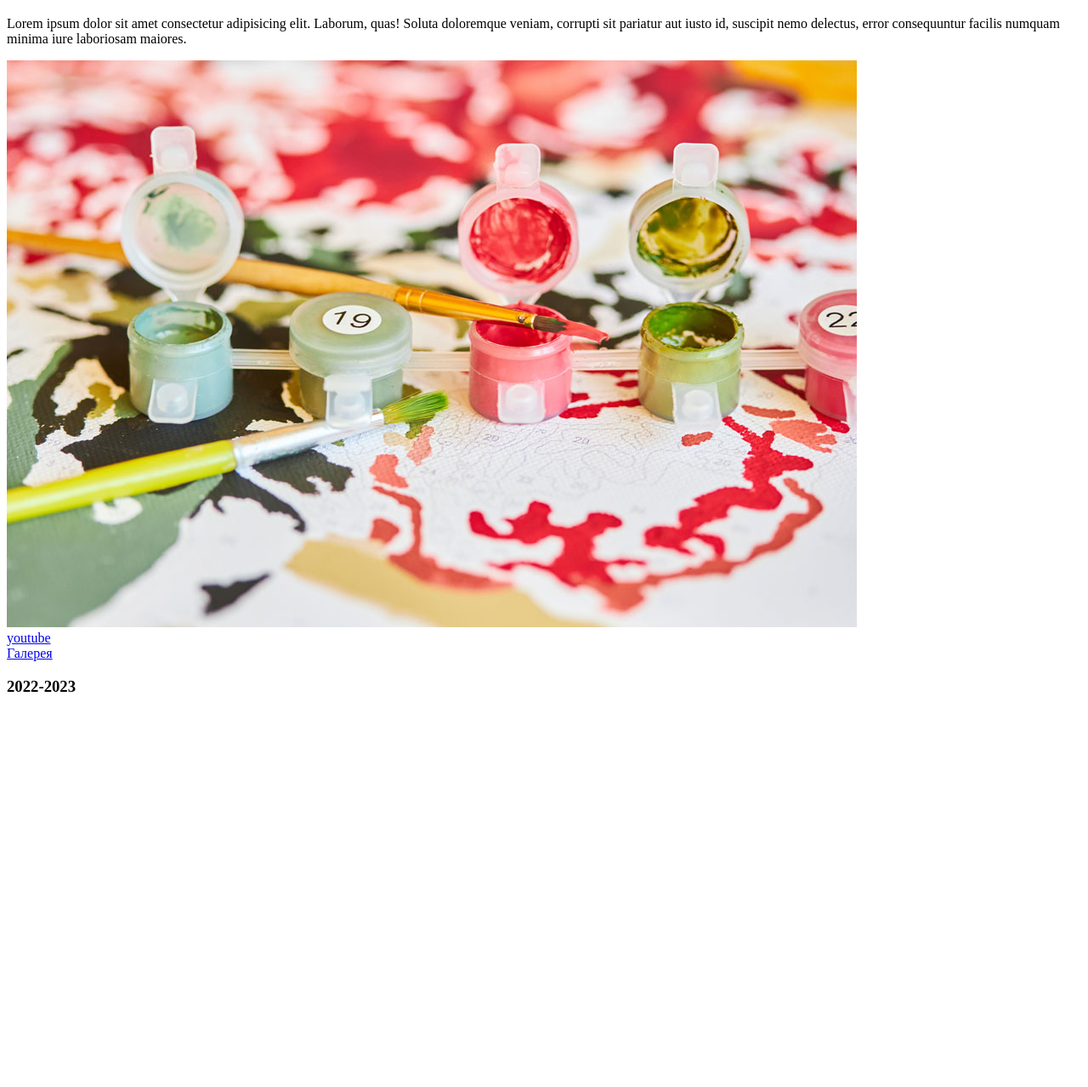
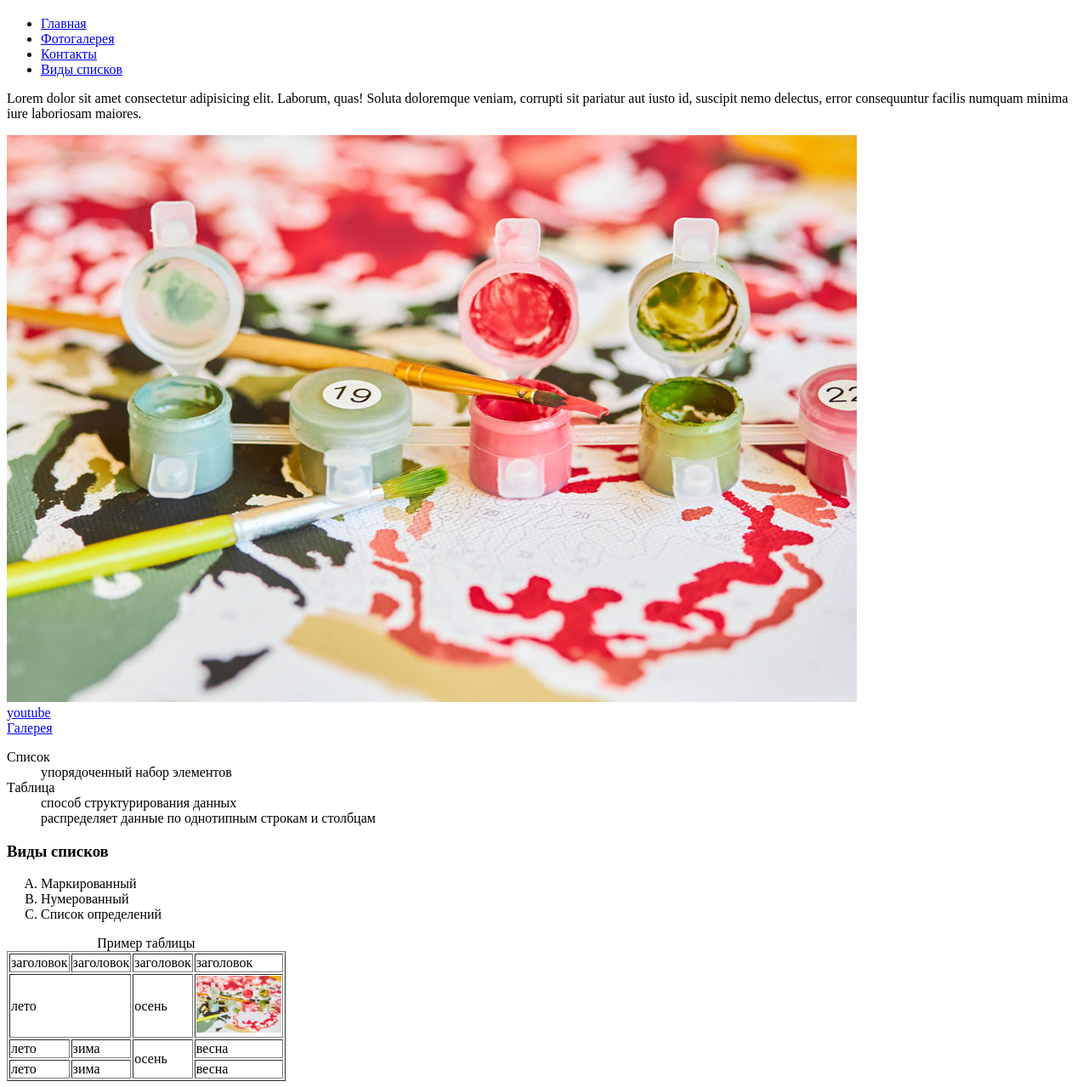
Before and after one commit to KIS21D/web, a plain HTML site: page index.html in a window 1280 px wide. Shown: the part 61-1340 px from the top of the page at 85% size. Before the commit the page ends 898 px from the top, so only its background shows below. Drawn offline with Linux system fonts and the light colour scheme.

Commit message:
lection 3

```diff
--- a/index.html
+++ b/index.html
@@ -4,15 +4,23 @@
     <meta charset="UTF-8">
     <meta http-equiv="X-UA-Compatible" content="IE=edge">
     <meta name="viewport" content="width=device-width, initial-scale=1.0">
+    <link rel="stylesheet" href="style/style.css">
     <title>Главная</title>
 </head>
 <body>
     <header>
         <h1>Web-технологии</h1>
+        <ul>
+            <li><a href="index.html">Главная</a></li>
+            <li><a href="pages/gallery.html">Фотогалерея</a></li>
+            <li><a href="pages/contact.html">Контакты</a></li>
+            <li><a href="index.html#comps">Виды списков</a></li>
+        </ul>
     </header>
+
     <main>
         <p>
-            Lorem ipsum dolor sit amet consectetur adipisicing elit. Laborum, quas! Soluta doloremque veniam, corrupti sit pariatur aut iusto id, suscipit nemo delectus, error consequuntur facilis numquam minima iure laboriosam maiores.
+            Lorem dolor sit amet consectetur adipisicing elit. Laborum, quas! Soluta doloremque veniam, corrupti sit pariatur aut iusto id, suscipit nemo delectus, error consequuntur facilis numquam minima iure laboriosam maiores.
         </p>
         <img src="img/1.jpg" alt="краски">
         <div>
@@ -21,6 +29,52 @@
                 <a href="pages/gallery.html">Галерея</a>
             </div>
         </div>
+
+        <DL>
+            <dt>Список</dt>
+            <dd>упорядоченный набор элементов</dd>
+            <dt>Таблица</dt>
+            <dd>способ структурирования данных</dd>
+            <dd>распределяет данные по однотипным строкам и столбцам</dd>
+        </DL>
+        <h3>Виды списков</h3>
+        <a name="comps"></a>
+        <ol type="A">
+            <li>Маркированный</li>
+            <li>Нумерованный</li>
+            <li>Список определений</li>
+        </ol>
+
+        <section>
+            <table border="1">
+                <caption>Пример таблицы</caption>
+                <thead>
+                    <td>заголовок</td>
+                    <td>заголовок</td>
+                    <td>заголовок</td>
+                    <td>заголовок</td>
+                </thead>
+                <tbody>
+                    <tr>
+                        <td colspan="2">лето</td>
+                        <td>осень</td>
+                        <td><img src="img/1.jpg" alt="краска" width="100px"></td>
+                    </tr>
+                    <tr>
+                        <td>лето</td>
+                        <td>зима</td>
+                        <td rowspan="2">осень</td>
+                        <td>весна</td>
+                    </tr>
+                    <tr>
+                        <td>лето</td>
+                        <td>зима</td>
+                        <td>весна</td>
+                    </tr>
+                </tbody>
+            </table>
+        </section>
+
     </main>
     <footer>
         <h3>2022-2023</h3>
```
Also changed, not shown: pages/contact.html (added, +70 -0 lines).
